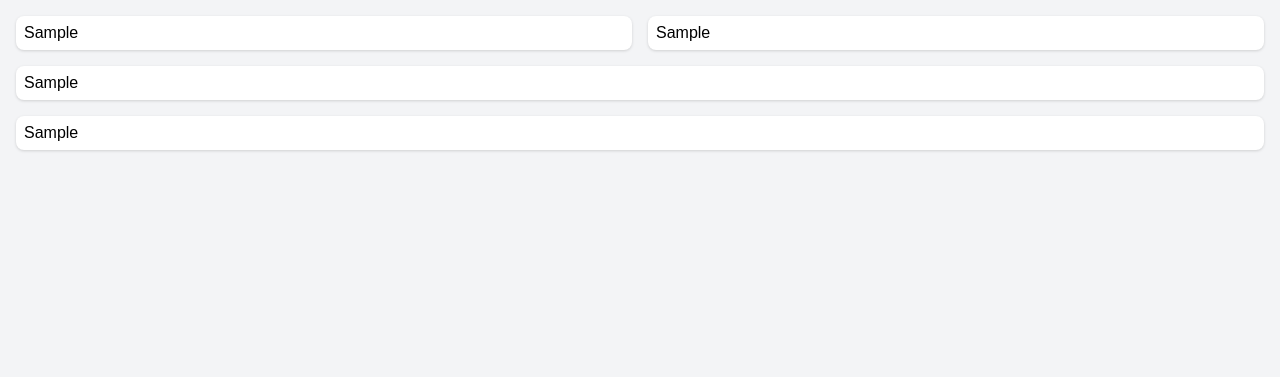
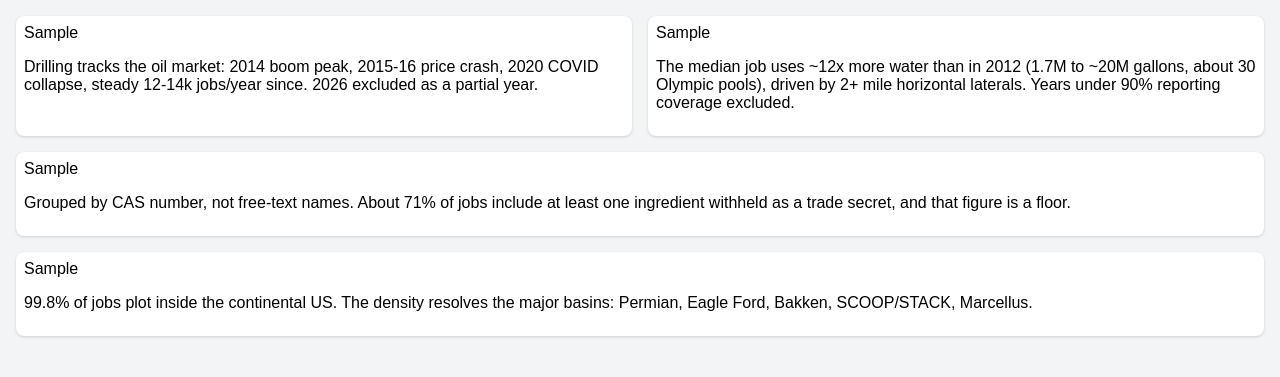
Before and after one commit to solumurewa7/FracFocus, a Flask app: template dashboard/templates/index.html in a window 1280 px wide. Shown: the part 92-469 px from the top of the page. Run offline with Flask 3, Linux system fonts and the light colour scheme; the template is opened without the code that fills it: most values are stand-ins (such as "Sample title", 1, 10 or a date in 2020).

Commit message:
added captions to each chart in index.html

```diff
--- a/dashboard/templates/index.html
+++ b/dashboard/templates/index.html
@@ -20,10 +20,18 @@
     <p>247,482 disclosures · FracFocus Chemical Disclosure Registry · 2011-2026</p>
   </header>
   <div class="grid">
-    <div class="card">{{ jobs_chart | safe }}</div>
-    <div class="card">{{ water_chart | safe }}</div>
-    <div class="card wide">{{ chem_chart | safe }}</div>
-    <div class="card wide">{{ map_chart | safe }}</div>
+    <div class="card">{{ jobs_chart | safe }}
+      <p class="caption">Drilling tracks the oil market: 2014 boom peak, 2015-16 price crash, 2020 COVID collapse, steady 12-14k jobs/year since. 2026 excluded as a partial year.</p>
+    </div>
+    <div class="card">{{ water_chart | safe }}
+      <p class="caption">The median job uses ~12x more water than in 2012 (1.7M to ~20M gallons, about 30 Olympic pools), driven by 2+ mile horizontal laterals. Years under 90% reporting coverage excluded.</p>
+    </div>
+    <div class="card wide">{{ chem_chart | safe }}
+      <p class="caption">Grouped by CAS number, not free-text names. About 71% of jobs include at least one ingredient withheld as a trade secret, and that figure is a floor.</p>
+    </div>
+    <div class="card wide">{{ map_chart | safe }}
+      <p class="caption">99.8% of jobs plot inside the continental US. The density resolves the major basins: Permian, Eagle Ford, Bakken, SCOOP/STACK, Marcellus.</p>
+    </div>
   </div>
 </body>
 </html>
```
